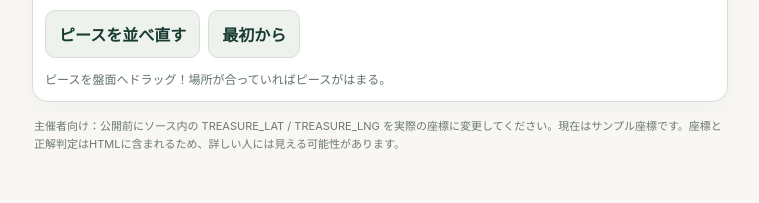
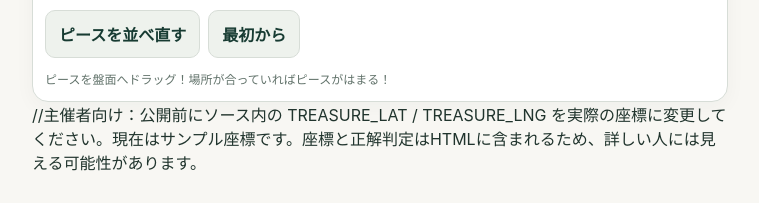
Before and after one commit to haneishisow/jack-jigsaw, a plain HTML site: page index.html in a window 1280 px wide. Shown: the part 1468-1671 px from the top of the page, without its empty margins (260-1019 px from the left). Drawn offline with Linux system fonts and the light colour scheme.

Commit message:
Update index.html

```diff
--- a/index.html
+++ b/index.html
@@ -15,15 +15,16 @@ main{max-width:720px;margin:auto;padding:16px 12px 36px}.intro{font-size:14px;li
 #win{display:none;margin-top:14px;text-align:center;padding:18px;background:#fff7dd;border:1px solid #ead28b;border-radius:14px}#win h2{font-size:22px;margin:0 0 8px}#win p{font-size:14px;line-height:1.6}#mapButton{display:block;text-decoration:none;color:white;background:var(--green);padding:14px;border-radius:10px;font-weight:bold}
 .note{font-size:11px;line-height:1.6;color:#6c7973;margin:16px 2px}@media(min-width:600px){#tray{gap:10px;padding:12px}}
 </style></head>
-<body><header><small>TREASURE HUNT</small><h1>ジャックのジグソー</h1><p>16ピースを完成させて、宝箱の場所を見つけよう</p></header>
-<main><p class="intro">写真を手がかりに、下のピースをドラッグして盤面の正しい場所へ運ぼう。</p>
+<body><header><small>TREASURE HUNT</small><h1>ジャックのジグソーパズル</h1><p>16ピースのパズルを完成させてください。</p></header>
+<main><p class="intro">下のピースをドラッグして盤面の正しい場所へ運ぼう。</p>
 <section class="panel"><div class="status"><strong>ジグソーパズル</strong><span class="pill" id="progress">0 / 16 ピース</span></div>
 <div id="boardWrap"><canvas id="board" width="640" height="640" aria-label="ジグソーパズル盤面"></canvas></div>
 <div id="trayTitle">ピース置き場</div><div id="tray"></div>
 <div class="buttons"><button id="shuffle">ピースを並べ直す</button><button id="reset">最初から</button></div>
-<p class="hint">ピースを盤面へドラッグ！場所が合っていればピースがはまる。</p></section>
-<section id="win"><h2>パズル完成！</h2><p>16ピース全部そろった！地図をたよりに宝箱を探しに行こう！</p><a id="mapButton" target="_blank" rel="noopener">Googleマップで宝箱の場所を見る</a></section>
-<p class="note">主催者向け：公開前にソース内の TREASURE_LAT / TREASURE_LNG を実際の座標に変更してください。現在はサンプル座標です。座標と正解判定はHTMLに含まれるため、詳しい人には見える可能性があります。</p></main>
+<p class="hint">ピースを盤面へドラッグ！場所が合っていればピースがはまる！</p></section>
+<section id="win"><h2>パズル完成！</h2><p>16ピース全部そろった！地図の場所を探せ！</p><a id="mapButton" target="_blank" rel="noopener">Googleマップで宝箱の場所を見る</a></section>
+//主催者向け：公開前にソース内の TREASURE_LAT / TREASURE_LNG を実際の座標に変更してください。現在はサンプル座標です。座標と正解判定はHTMLに含まれるため、詳しい人には見える可能性があります。
+</main>
 <script>
 const TREASURE_LAT=36.543059, TREASURE_LNG=139.877637; // 公開前に変更
 const N=4,S=160,BOARD=640,TAB=0.22*S,SNAP=0.19*S;
```
